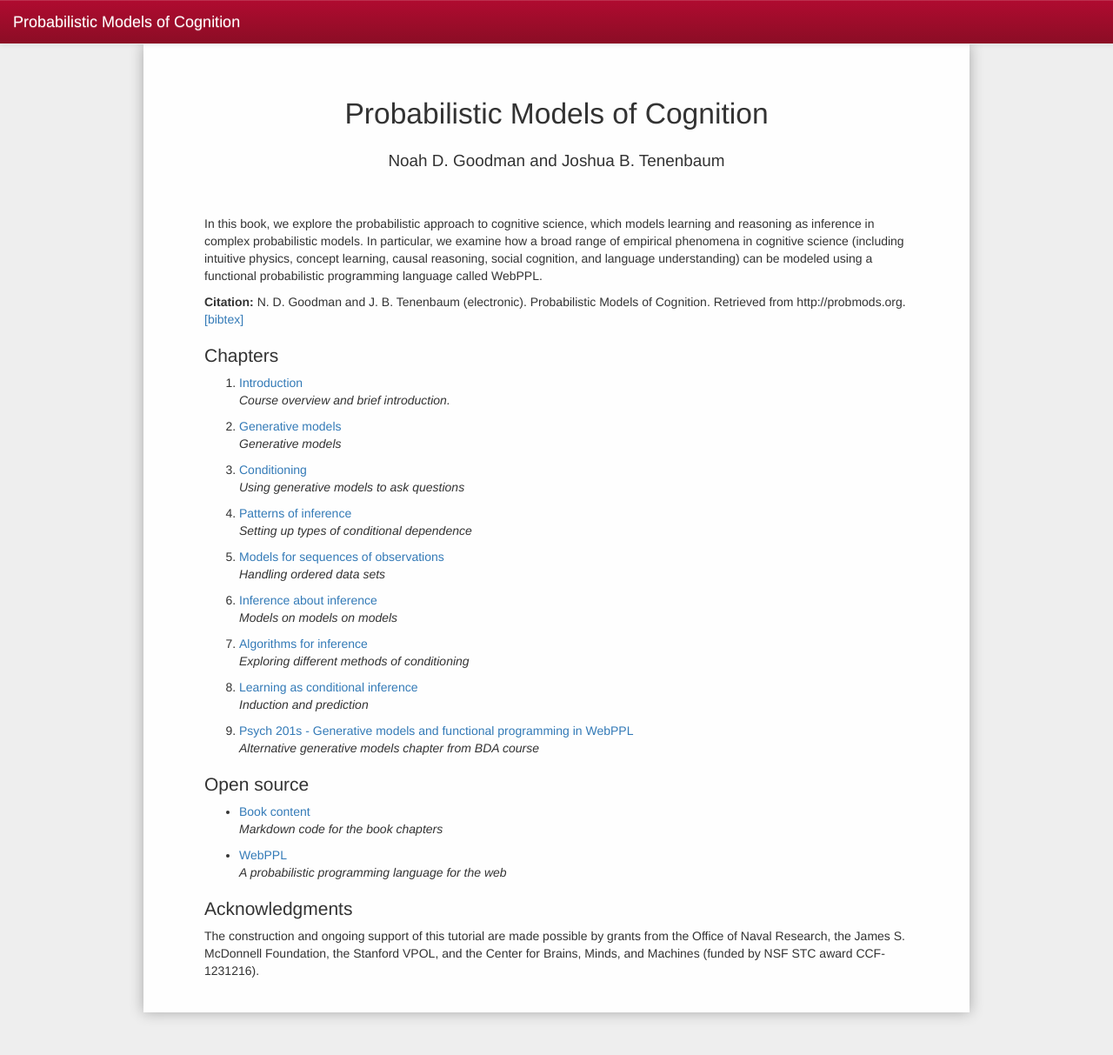
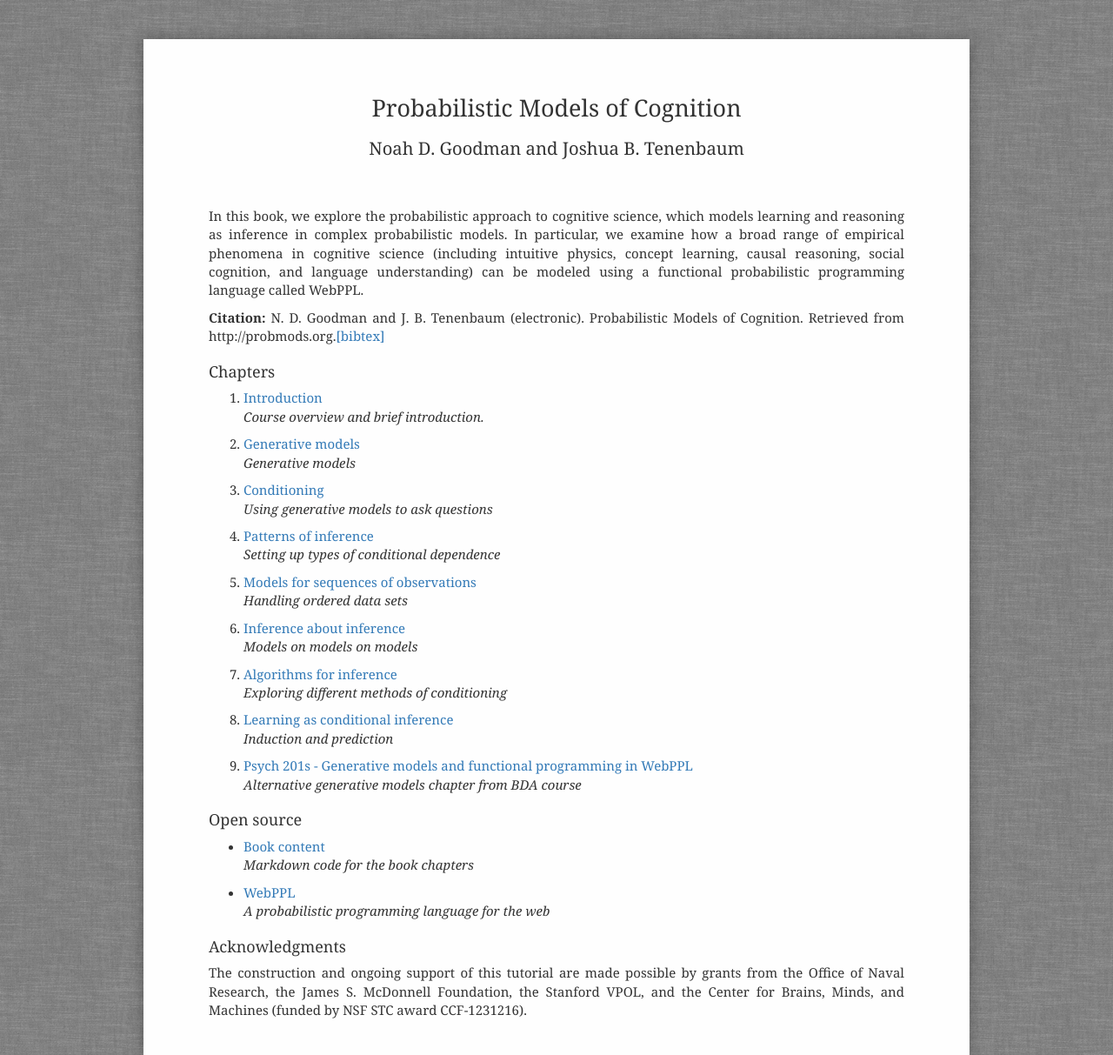
Before and after one commit to probmods/probmods2, a Jekyll site: the page built from index.md, in a window 1280 px wide. Shown: the whole page at 87% size. Built offline with Jekyll 4.4.1, drawn with Linux system fonts in a browser that asks for light colours; nearby versions of some CDN libraries; library files that are not in the unit come from our copies.

Commit message:
start skeumorphic style

```diff
--- a/assets/css/custom.css
+++ b/assets/css/custom.css
@@ -1,10 +1,19 @@
 /* Global layout adjustments */
 
+html {
+    background: url(../../assets/img/grey_wash_wall.png);
+    background-attachment: fixed;
+}
+
+
 body {
-   background-color: #eee
+    background-color: transparent;
+    font-family: Georgia;
+    font-size: 15px;
 }
 
 body div.container {
+    margin-top: 3em;
    max-width: 950px;
    background-color: #fefefe;
    box-shadow: 0 0 15px rgba(0, 0, 0, .3);
@@ -13,8 +22,17 @@
    padding-bottom: 2em;
 }
 
+/* Page header */
+
+.page-header {
+    border-bottom: 1px solid #ccc;
+}
 
 /* Navbar */
+
+.navbar {
+    display: none;
+}
 
 .navbar {
    margin-bottom: 0;
@@ -62,18 +80,25 @@
 
 /* Headings */
 
+/* bold the title */
+.page-header h1 {
+    font-weight: bold;
+    margin-top: 2.5em;
+    font-size: 2em;
+}
+
 h1 {
    margin-top: 1em;
-   font-size: 2.4em;
+   font-size: 1.8em;
 }
 
 h2 {
    margin-top: 1em;
-   font-size: 2em;
+   font-size: 1.5em;
 }
 
 h3 {
-   font-size: 1.5em;
+   font-size: 1.2em;
 }
 
 div.main {
@@ -85,6 +110,10 @@
 div.main h1 {
    margin-bottom: .5em;
    line-height: 1.4em;
+}
+
+p {
+    text-align: justify
 }
 
 div.main span.authors {
@@ -106,6 +135,10 @@
    margin-bottom: 1em;
 }
 
+/* Latex */
+
+/* make math font more similar in size to surrounding text */
+.katex { font-size: 17px !important; }
 
 /* Bibtex */
 
```
Also changed, not shown: chapters/02-generative-models.md (+2 -2 lines), assets/img/grey_wash_wall.png (added).
